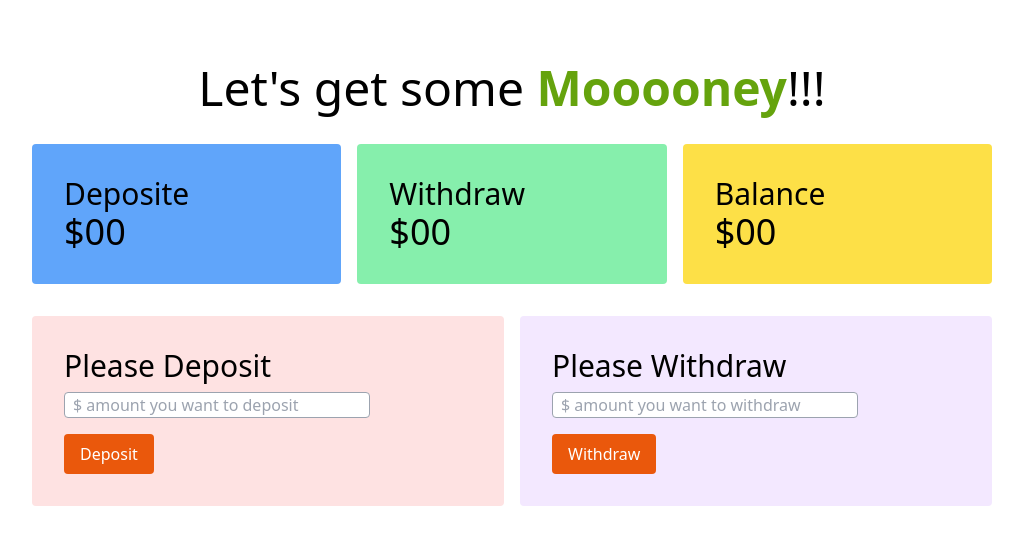
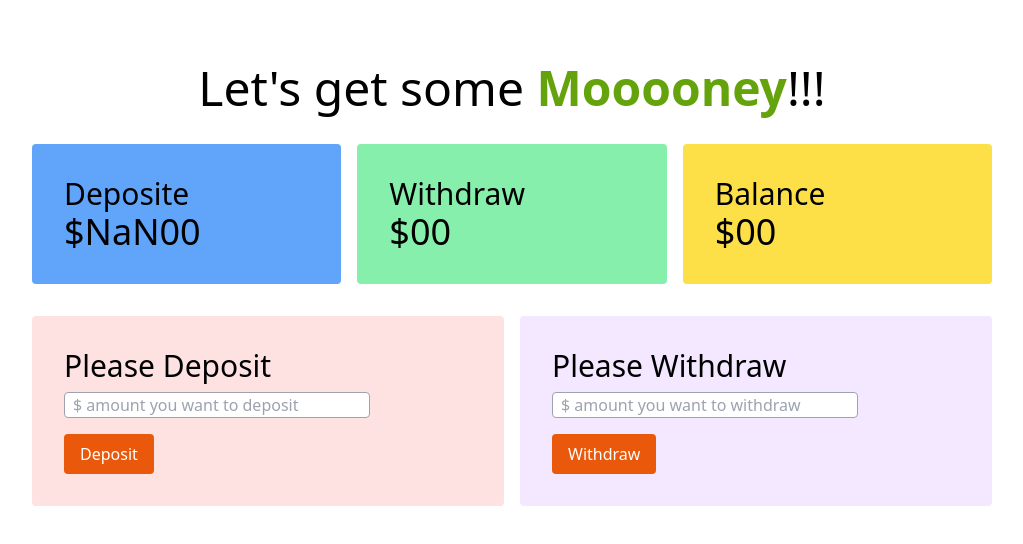
Before and after one commit to RitaM5/bank-login-form, a plain HTML site: page banking.html in a window 1280 px wide. Both pictures are taken after a click on the button "Deposit". Shown: the whole page, without its empty margins (128-1151 px from the left). Drawn offline with nearby package versions, Linux system fonts and the light colour scheme.

Commit message:
third commit

```diff
--- a/banking.html
+++ b/banking.html
@@ -15,7 +15,7 @@
         <div class='grid grid-cols-3 gap-4 w-3/4 mx-auto'>
             <div class='bg-blue-400 p-8 rounded'>
                  <h3 class='text-3xl'>Deposite</h3>
-                 <h4 id='diposit-total'class='text-4xl'>$00</h4>
+                 <h4 class='text-4xl'>$<span id='diposit-total'></span>00</h4>
             </div>
             <div class='bg-green-300 p-8 rounded'>
                 <h3 class='text-3xl'>Withdraw</h3>
--- a/js/banking.js
+++ b/js/banking.js
@@ -1,7 +1,15 @@
 document.getElementById('deposit-button').addEventListener('click',function(){
-    let depositInput = document.getElementById('deposit-input');
-    let depositAmount = depositInput.value;
-    const depositTotal = document.getElementById('deposit-total');
-    depositTotal.innerText = depositAmount;
+    let dipositInput = document.getElementById('deposit-input');
+    let newDipositAmountText = dipositInput.value;
+    let newDipositAmount = parseFloat(newDipositAmountText);
+
+    let dipositTotal = document.getElementById('diposit-total');
+    let previousDipositAmountText = dipositTotal.innerText ;
+    let previousDipositAmount = parseFloat(previousDipositAmountText);
+
+    let currentDipositTotalAmount = previousDipositAmount + newDipositAmount ;
+
+    dipositTotal.innerText = currentDipositTotalAmount;
+    dipositInput.value = '';
 
 })
```
